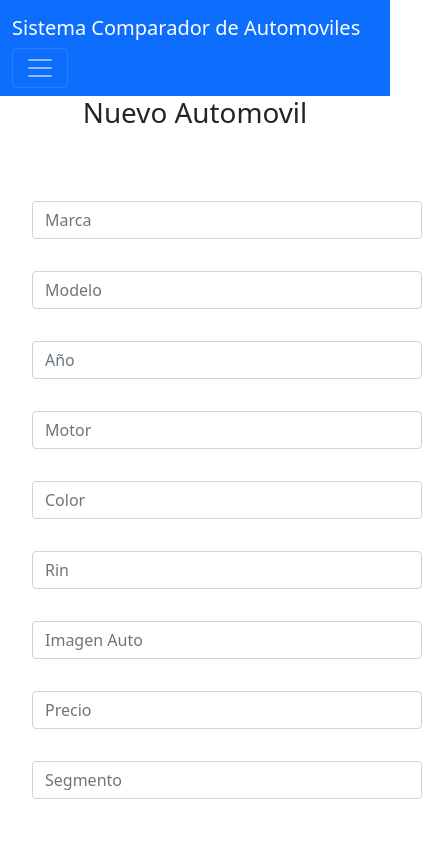
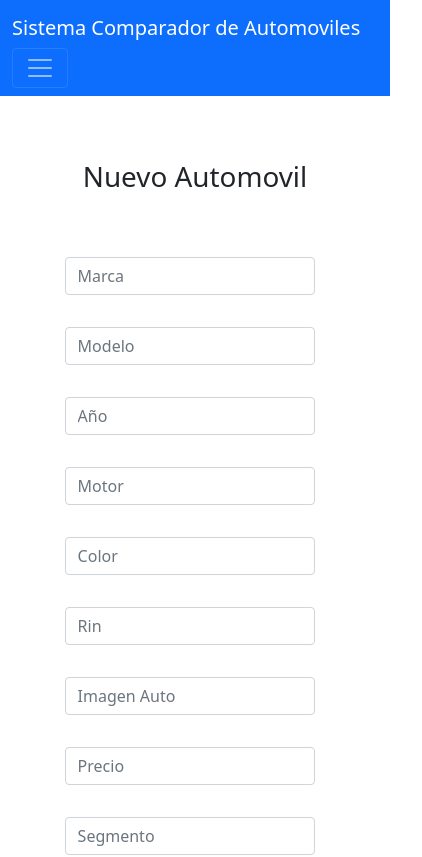
Before and after one commit to Juan-Carlos-Perez-Angeles/SI_SCA, an Angular app in the folder frontend/: page /agregar in a window 390 px wide. Shown: the top 857 px of the page, 422 px wide, since content can reach past the window. Built offline with nearby package versions, Linux system fonts and the light colour scheme.

Commit message:
Implementación de responsividad

```diff
--- a/frontend/src/app/componentes/agregar/agregar.component.css
+++ b/frontend/src/app/componentes/agregar/agregar.component.css
@@ -2,9 +2,6 @@ form {
   margin-top: 4rem;
 }
 
-input {
-  margin: 2rem;
-}
 
 .container-flex {
   display: flex;
@@ -14,12 +11,22 @@ input {
 
 div.container-flex {
   margin-top: 4rem;
+  margin-bottom: 4rem;
 }
 
 button.btn-danger {
   margin-right: 3rem;
 }
 
-.title-form{
-  text-align: center !important;
+@media screen and (orientation: portrait) {
+  div.col-lg-4.center {
+    margin: auto;
+    width: 80%;
+    padding: 1rem;
+  }
+  div.col-lg-4 {
+    margin: auto;
+    width: 8%;
+    padding: 1rem;
+  }
 }
--- a/frontend/src/app/componentes/agregar/agregar.component.html
+++ b/frontend/src/app/componentes/agregar/agregar.component.html
@@ -1,8 +1,8 @@
 <div class="container-fluid">
   <div class="row">
+    <div class="col-lg-4"></div>
+    <div class="col-lg-4 center">
       <h1 class="title-form" >Nuevo Automovil</h1>
-    <div class="col-lg-4"></div>
-    <div class="col-lg-4">
       <form action="http://localhost:4201" method="post">
         <input type="text" class="form-control" name="marca" placeholder="Marca" [(ngModel)]="automovil.marca" required>
         <input type="text" class="form-control" name="modelo" placeholder="Modelo" [(ngModel)]="automovil.modelo" required>
--- a/frontend/src/app/componentes/inicio/inicio.component.html
+++ b/frontend/src/app/componentes/inicio/inicio.component.html
@@ -1,7 +1,7 @@
 <div class="container-fluid">
     <div class="row">
         <div class="col-lg-1"></div>
-        <div class="col-lg-10">
+        <div class="col-lg-10 table-responsive">
             <table class="table">
                 <thead>
                     <tr>
--- a/frontend/src/app/componentes/modificar/modificar.component.css
+++ b/frontend/src/app/componentes/modificar/modificar.component.css
@@ -1,9 +1,5 @@
 form {
   margin-top: 4rem;
-  }
-
-  input {
-    margin: 2rem;
 }
 
 .container-flex {
@@ -14,12 +10,22 @@ form {
 
 div.container-flex {
   margin-top: 4rem;
+  margin-bottom: 4rem;
 }
 
 button.btn-danger {
   margin-right: 3rem;
 }
 
-.title-form{
-  text-align: center !important;
+@media screen and (orientation: portrait) {
+  div.col-lg-4.center {
+    margin: auto;
+    width: 80%;
+    padding: 1rem;
   }
+  div.col-lg-4 {
+    margin: auto;
+    width: 8%;
+    padding: 1rem;
+  }
+}
--- a/frontend/src/app/componentes/modificar/modificar.component.html
+++ b/frontend/src/app/componentes/modificar/modificar.component.html
@@ -2,7 +2,7 @@
       <h1 class="title-form">Modificar Automovil</h1>
   <div class="row">
     <div class="col-lg-4"></div>
-    <div class="col-lg-4">
+    <div class="col-lg-4 center">
       <form action="">
         <input type="text" class="input-form form-control" name="id_auto" value="{{automovil.id_auto}}"
                placeholder="ID">
--- a/frontend/src/styles.css
+++ b/frontend/src/styles.css
@@ -1 +1,62 @@
 /* You can add global styles to this file, and also import other style files */
+div.col-lg-12 {
+  margin: auto;
+  width: 98%;
+}
+
+div.col-lg-10 {
+  margin: auto;
+  width: 80%;
+  padding: 1rem;
+}
+
+div.col-lg-8 {
+  margin: auto;
+  width: 65%;
+  padding: 1rem;
+}
+
+div.col-lg-6 {
+  margin: auto;
+  width: 48%;
+  padding: 1rem;
+}
+
+div.col-lg-4 {
+  margin: auto;
+  width: 30%;
+  padding: 1rem;
+}
+
+div.col-lg-3 {
+  margin: auto;
+  width: 23%;
+  padding: 1rem;
+}
+
+div.col-lg-2 {
+  margin: auto;
+  width: 14%;
+  padding: 1rem;
+}
+
+div.col-lg-1 {
+  margin: auto;
+  width: 8%;
+  padding: 1rem;
+}
+
+.title-form {
+  text-align: center !important;
+  margin-top: 3rem;
+}
+
+input {
+  max-width: 96%;
+  margin-top: 2rem;
+}
+
+.row {
+  margin-left: 0 !important;
+  margin-right: 0 !important;
+}
```
Lines whose indentation alone changed are shown as unchanged.
